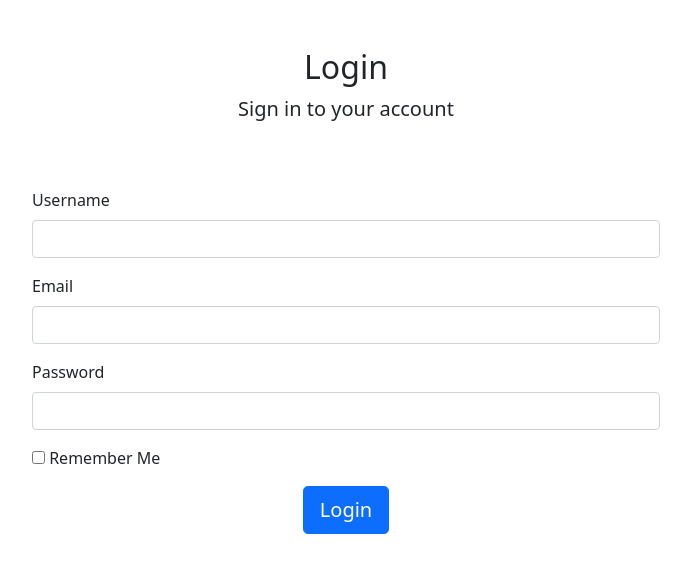
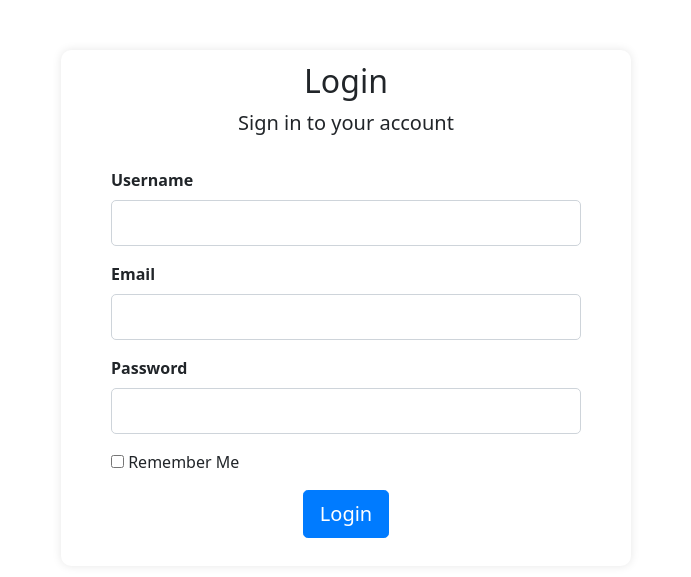
Before and after one commit to mertucan/Flask-Final, a Flask app: page /login in a window 1280 px wide. Shown: the part 56-633 px from the top of the page, without its empty margins (294-985 px from the left). Run offline with Flask 3, Linux system fonts and the light colour scheme.

Commit message:
page restoration

```diff
--- a/app/templates/login.html
+++ b/app/templates/login.html
@@ -1,15 +1,59 @@
-<!-- register.html -->
-{% extends 'base.html' %} {% block title %} Login {% endblock %}
+{% extends 'base.html' %}
+{% block title %} Login {% endblock %}
 
 {% block content %}
+<style>
+  body {
+    background-color: #ffffff;
+  }
 
-<div class="py-5 text-center">
+  .login-container {
+    background-color: #ffffff;
+    border-radius: 10px;
+    box-shadow: 0 0 10px rgba(0, 0, 0, 0.1);
+    padding: 12px 50px;
+    margin-top: 50px;
+  }
+
+  .login-header {
+    text-align: center;
+    margin-bottom: 30px;
+  }
+
+  .form-label {
+    font-weight: bold;
+  }
+
+  .form-control {
+    border-radius: 5px;
+    padding: 10px;
+    margin-bottom: 15px;
+    border: 1px solid #ced4da;
+  }
+
+  .invalid-feedback {
+    color: #dc3545;
+  }
+
+  .btn-primary {
+    background-color: #007bff;
+    border-color: #007bff;
+  }
+
+  .btn-primary:hover {
+    background-color: #0056b3;
+    border-color: #0056b3;
+  }
+</style>
+
+<div class="container">
+  <div class="row">
+    <div class="col-md-6 offset-md-3 login-container">
+      <div class="login-header">
         <h2>Login</h2>
         <p class="lead">Sign in to your account</p>
       </div>
 
-<div class="row">
-  <div class="col-md-6 offset-md-3">
       <form action="{{ url_for('login') }}" method="post" novalidate>
         {{ form.hidden_tag() }}
 
@@ -54,4 +98,5 @@
       </form>
     </div>
   </div>
+</div>
 {% endblock %}
```
Also changed, not shown: app/templates/blog-single.html (+48 -9 lines), app/templates/register.html (+50 -5 lines), instance/site.db. Lines whose indentation alone changed are shown as unchanged.
